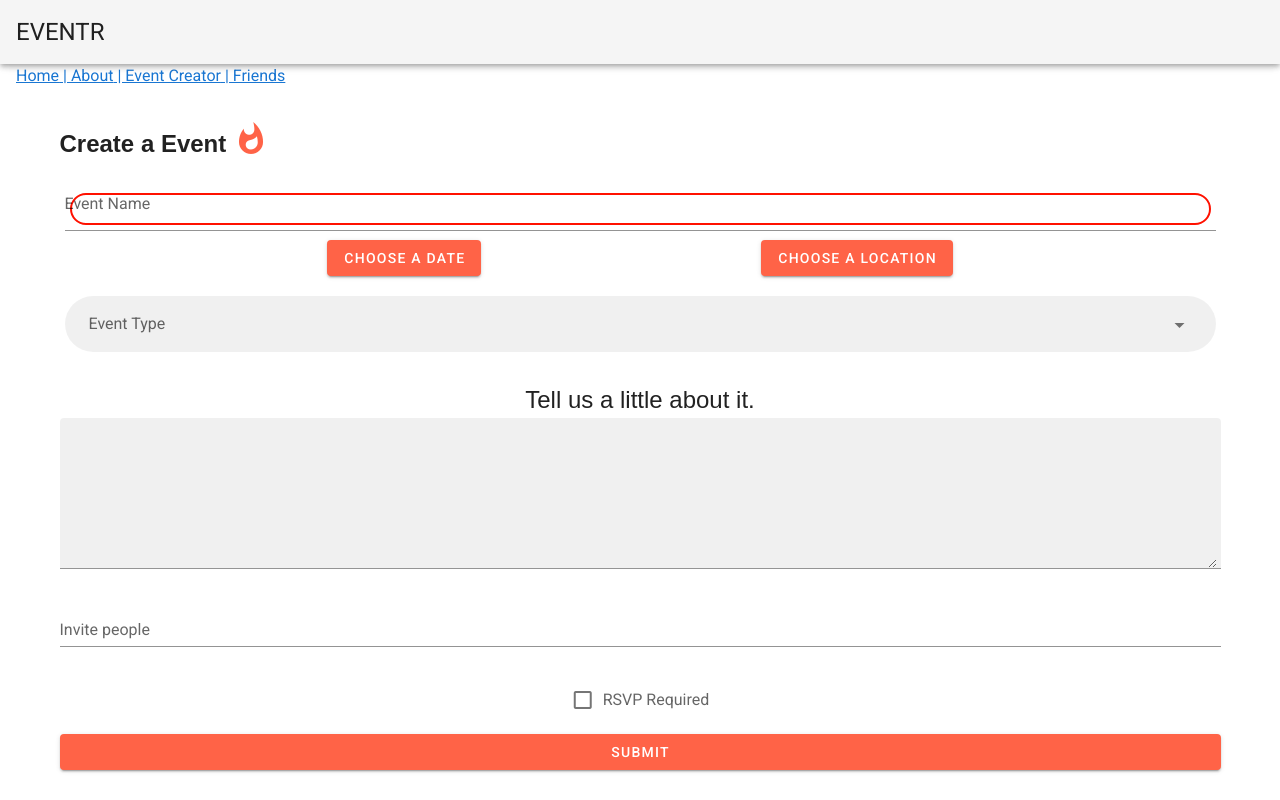
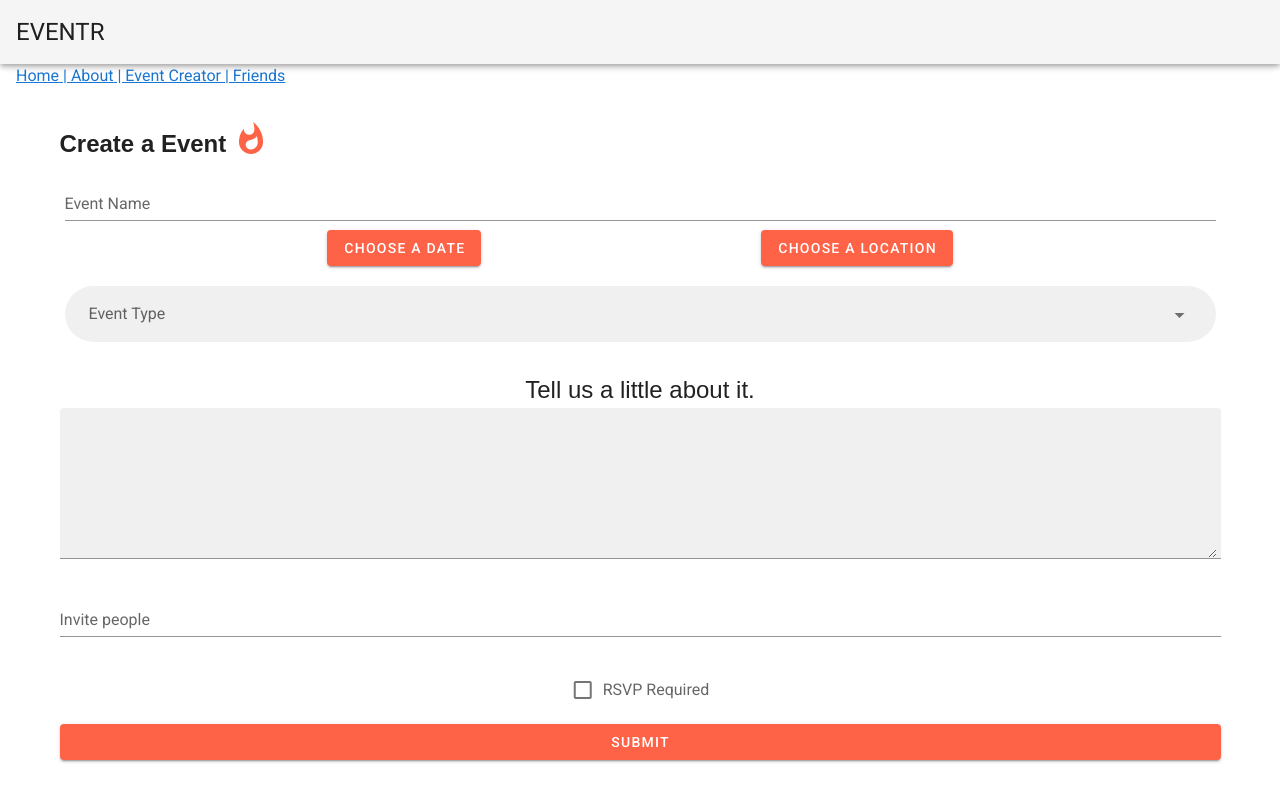
Before and after one commit to MichaelClayMoore/Team_404, a Vue app in the folder eventr/: page /#/eventCreator in a window 1280 px wide. Built offline with nearby package versions, Linux system fonts and the light colour scheme.

Commit message:
fixed the pages and routing

```diff
--- a/eventr/src/views/eventCreator.vue
+++ b/eventr/src/views/eventCreator.vue
@@ -1,60 +1,3 @@
-<template>
-  <div v-bind:style="{'display':'block'}">
-    <h1>Create a Party</h1>
-    <input id="name" v-model="eventName" placeholder="Enter your event name."></input>
-    <select id="style" v-model="eventStyle">Select the event style.
-      <option value="">--Please choose an option--</option>
-    <option value="dog">Dog</option>
-    <option value="cat">Cat</option>
-    <option value="hamster">Hamster</option>
-    <option value="parrot">Parrot</option>
-    <option value="spider">Spider</option>
-    <option value="goldfish">Goldfish</option>
-    </select>
-  </div>
-</template>
-
-<script>
-export default {
-  name: 'HelloWorld',
-  data () {
-    return {
-      eventName: "",
-      eventStyle: ""
-    }
-  }
-}
-</script>
-
-<style media="screen">
-  .about{
-    /* background: linear-gradient(to top right,#ffc000, #ff5004); */
-    /* background: linear-gradient(to top right, #F2865E, #F2C641, #05C7F2, #049DD9, #F2167D); */
-    /* background: linear-gradient(to top right, #FEEAF2, #FFCB1F, #12BAC2, #0BDBE6, #F01677, #ff1100); */
-    /* height: 80vh; */
-  }
-
-  #name{
-    border-radius: 150px;
-    width: 250px;
-    height: 40px;
-    border: 2px solid #ff1100;
-    text-align: center;
-    margin: 5px;
-    display: block;
-  }
-
-  #style{
-    width: 250px;
-    height: 40px;
-    background-color: #F44336;
-    color: #ffffff;
-    align-items: center;
-    margin: 5px;
-    display: block;
-  }
-
-</style>
 <template>
   <v-container>
 
```
